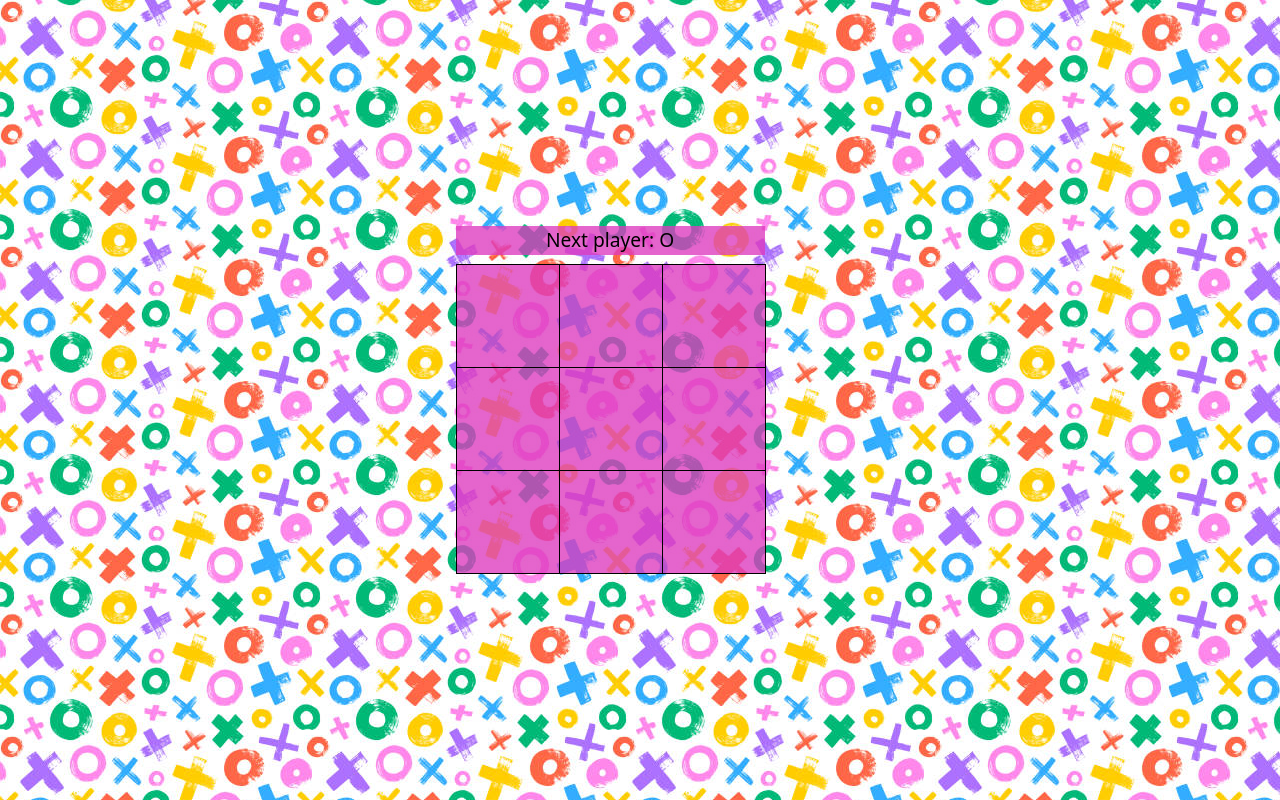
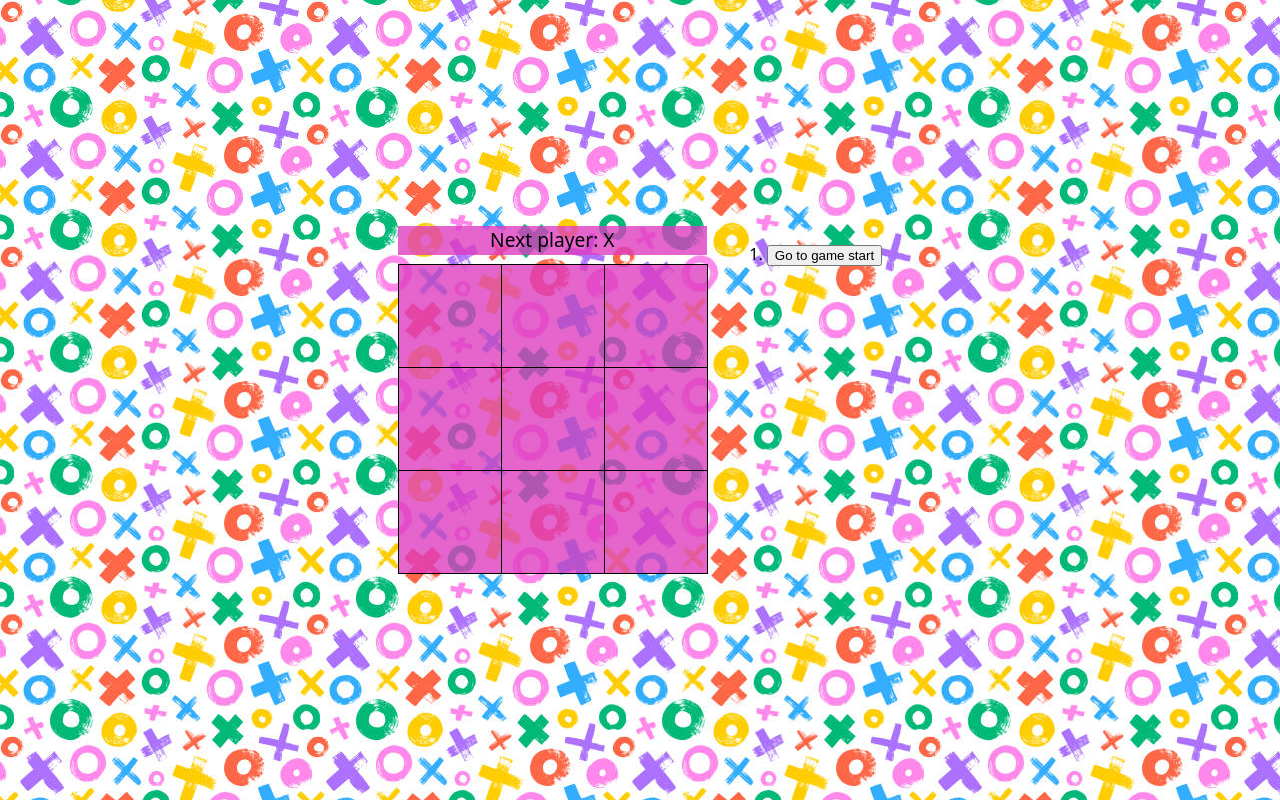
Before and after one commit to YUVRAJRANA10/react-mini-projects, a React (Vite) app in the folder Tic_Tac_Toe/: page / in a window 1280 px wide. Built offline with nearby package versions, Linux system fonts and the light colour scheme.

Commit message:
Tic_Tac_Toe: Final Version

```diff
--- a/Tic_Tac_Toe/src/App.jsx
+++ b/Tic_Tac_Toe/src/App.jsx
@@ -12,7 +12,7 @@
 };
 
 
-function App({ xisNext, squares, onPlay }) {
+function App({ xIsNext, squares, onPlay }) {
 
     function handleClick(i){
     if (squares[i] || calculateWinner(squares) ){
@@ -20,7 +20,7 @@
   }
     const nextSquares = squares.slice();
 
-    if(xisNext){
+    if(xIsNext){
     nextSquares[i] = 'X';
     }
     else{
@@ -35,7 +35,7 @@
   if (winner) {
     status = 'Winner: ' + winner;
   } else {
-    status = 'Next player: ' + (xisNext? 'X' : 'O');
+    status = 'Next player: ' + (xIsNext ? 'X' : 'O');
   }
 
 
@@ -88,23 +88,43 @@
 export default function Game() {
   const [xIsNext, setXIsNext] = useState(true);
   const [history, setHistory] = useState([Array(9).fill(null)]);
-  const currentSquares = history[history.length - 1];
+  const [currentMove, setCurrentMove] = useState(0);  // ✅ Moved BEFORE currentSquares
+  const currentSquares = history[currentMove];        // ✅ Now this works
 
-    function handlePlay(nextSquares) {
-    setHistory([...history, nextSquares]);
+  function handlePlay(nextSquares) {
+    const nextHistory = [...history.slice(0, currentMove + 1), nextSquares];
+    setHistory(nextHistory);
+    setCurrentMove(nextHistory.length - 1);
     setXIsNext(!xIsNext);
   }
+
+  function jumpTo(nextMove) {
+    setCurrentMove(nextMove);
+    setXIsNext(nextMove % 2 === 0);
+  }
+
+  const moves = history.map((squares, move) => {
+    let description;
+    if (move > 0) {
+      description = 'Go to move #' + move;
+    } else {
+      description = 'Go to game start';
+    }
+    return (
+      <li key={move}>
+        <button onClick={() => jumpTo(move)}>{description}</button>
+      </li>
+    );
+  });
 
   return (
     <div className="game">
       <div className="game-board">
-        <App  xIsNext={xIsNext} squares={currentSquares} onPlay={handlePlay} />
+        <App xIsNext={xIsNext} squares={currentSquares} onPlay={handlePlay} />
       </div>
-
       <div className="game-info">
-        <ol>{}</ol>
+        <ol>{moves}</ol>
       </div>
-
     </div>
   );
 }
```
